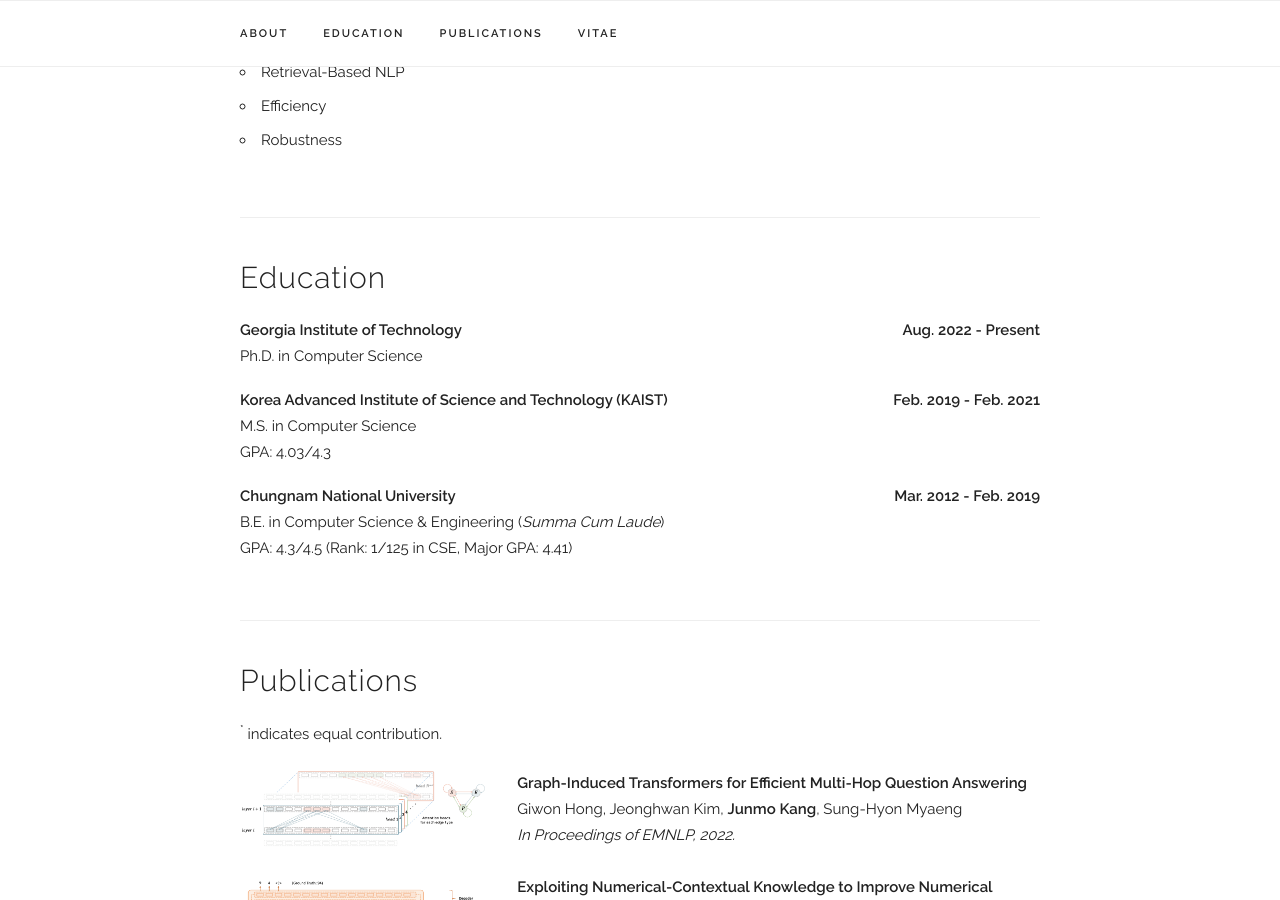
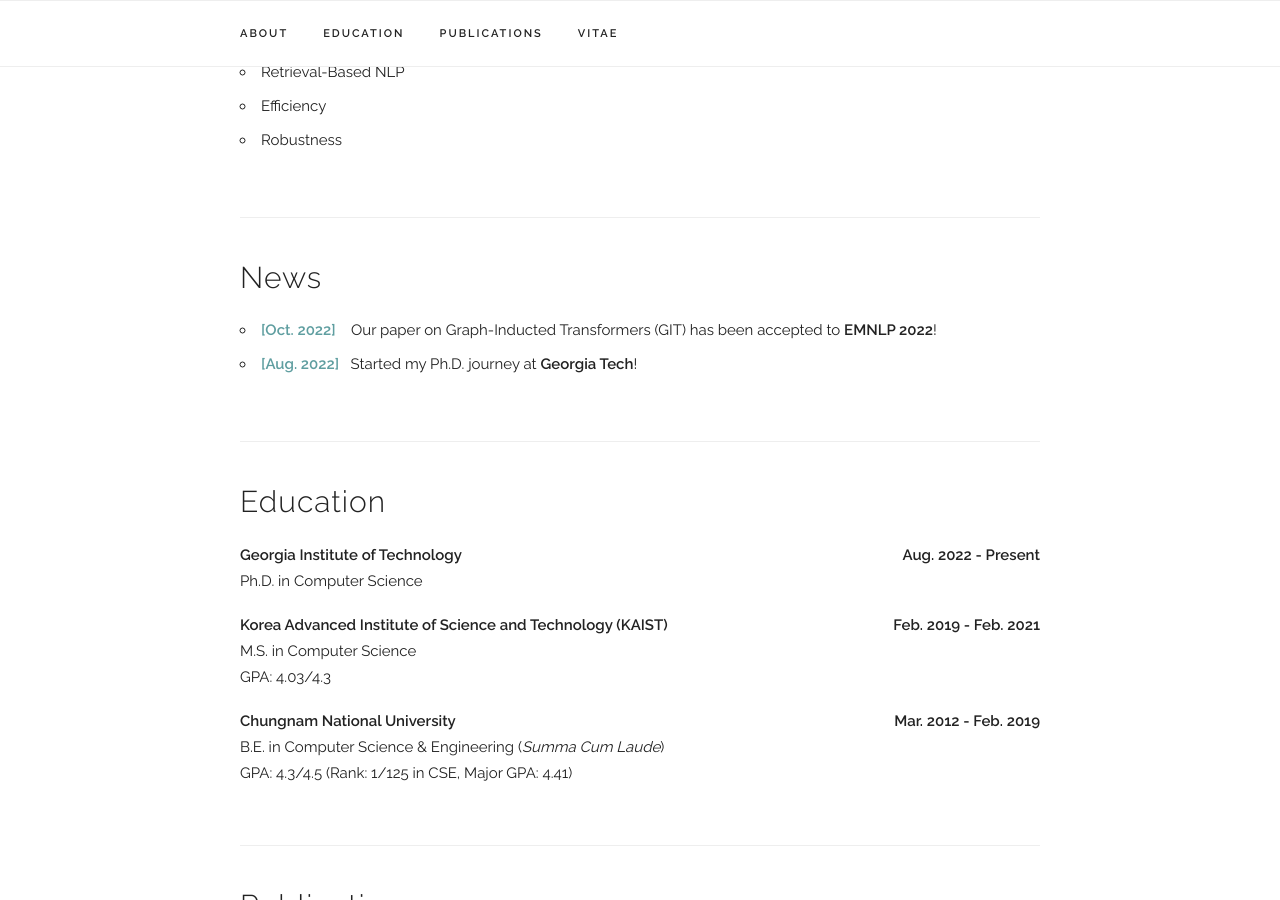
Before and after one commit to jm-kang/jm-kang.github.io, a Jekyll site: the page built from index.html, in a window 1280 px wide and 900 px high, scrolled down 668 px. Built offline with Jekyll 4.4.1, drawn with Linux system fonts in a browser that asks for light colours; some web fonts are replaced.

Commit message:
update news

```diff
--- a/index.html
+++ b/index.html
@@ -30,6 +30,21 @@
       </ul>
     </p>
   </p>
+</div>
+
+<!-- ========== News ========== -->
+<div class="docs-section" id="news">
+  <h4>News</h4>
+    <ul>
+      <li>
+        <b style="color:cadetblue">[Oct. 2022]</b> &nbsp&nbsp
+         Our paper on Graph-Inducted Transformers (GIT) has been accepted to <b>EMNLP 2022</b>!
+      </li>
+      <li>
+        <b style="color:cadetblue">[Aug. 2022]</b>&nbsp&nbsp
+        Started my Ph.D. journey at <b>Georgia Tech</b>!
+      </li>
+    </ul>
 </div>
 
 <!-- ========== Education ========== -->
```
